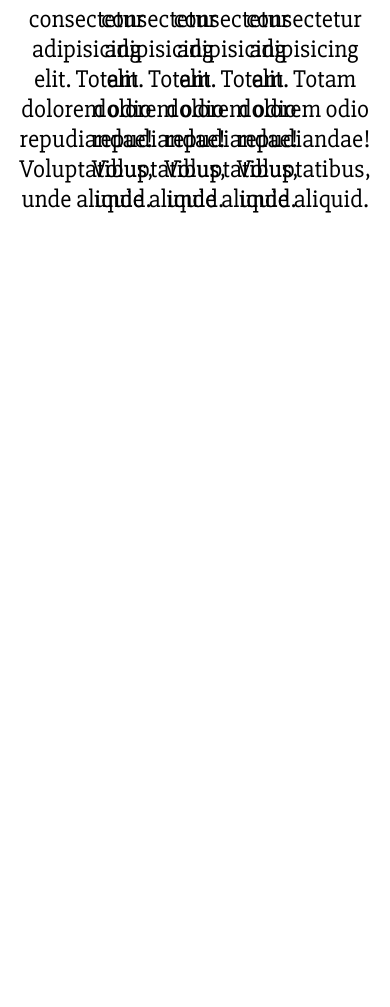
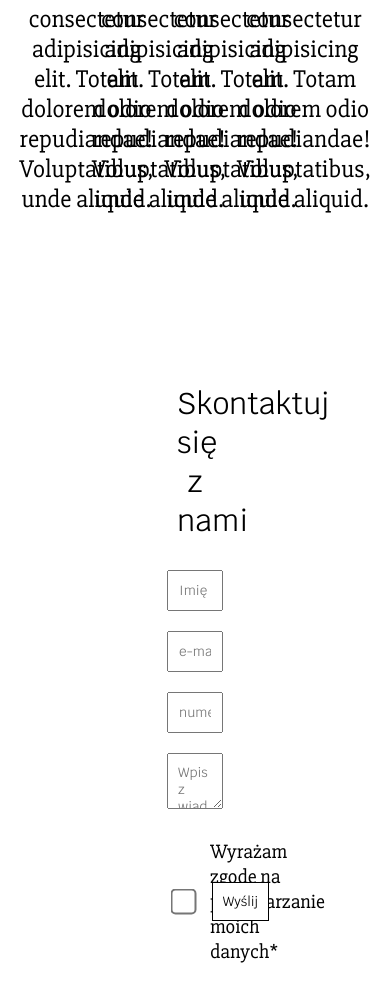
Before and after one commit to developroom/financeroom, a website: page index.html in a window 390 px wide. Shown: the part 4207-5214 px from the top of the page. Before the commit the page ends 4501 px from the top, so only its background shows below. Drawn offline with nearby package versions, Linux system fonts and the light colour scheme.

Commit message:
section form not responsive done

```diff
--- a/index.html
+++ b/index.html
@@ -77,6 +77,7 @@
            </div>
        </section>
     <!-- section offer stop -->
+    <!-- section card start -->
         <section class="cardSection">
             <h2 class="cardHeading">Lorem Ipsum</h2>
             <div class="cardHolder">
@@ -98,6 +99,25 @@
                 </div>
             </div>
         </section>
+    <!-- section card stop  -->
+    <!-- section form start -->
+        <section class="formSection">
+            <form class="form">
+                <p class="formParagraf">Skontaktuj się z nami</p>
+                <input type="text" class="formInput" placeholder="Imię i nazwisko">
+                <input type="email" class="formInput" placeholder="e-mail">
+                <input type="tel" class="formInput" placeholder="numer telefonu">
+                <textarea class="formTextarea" placeholder="Wpisz wiadomość"></textarea>
+                <div class="formInner">
+                    <div class="formInnerHolder">
+                        <input class="formInnerHolderCheckbox" type="checkbox">
+                        <p class="formInnerHolderParagraf">Wyrażam zgodę na przetwarzanie moich danych*</p>
+                    </div>
+                    <input type="submit" class="formInnerSend" value="Wyślij">
+                </div>
+            </form>
+        </section>
+    <!-- section form stop -->
     <!-- custion script start -->
     <script src="./static/js/main.js"></script>
     <!-- custion script stop -->
--- a/static/css/main.css
+++ b/static/css/main.css
@@ -5,3 +5,4 @@
 @import './modules/aboutus.css';
 @import './modules/offer.css';
 @import './modules/card.css';
+@import './modules/form.css';
--- a/static/css/modules/font.css
+++ b/static/css/modules/font.css
@@ -22,7 +22,9 @@ h6{
 
 form,
 input,
-textarea{
+textarea,
+form > p,
+::placeholder{
     font-family: 'Krub', sans-serif;
 }
 /* setting font for a project stop */
--- /dev/null
+++ b/static/css/modules/form.css
@@ -0,0 +1,71 @@
+/* form section start */
+section.formSection{
+    width: 100%;
+    padding: 5rem;
+    display: flex;
+    justify-content: center;
+    align-items: center;
+}
+
+section.formSection form.form{
+    width: 40%;
+    height: 100%;
+    padding: 2rem;
+    display: flex;
+    flex-direction: column;
+}
+
+section.formSection form.form p.formParagraf{
+    text-align: center;
+    font-size: 3rem;
+    padding: 2rem;
+}
+
+section.formSection form.form input.formInput{
+    padding: 1rem;
+    margin: 1rem;
+}
+
+section.formSection form.form textarea.formTextarea{
+    padding: 1rem;
+    margin: 1rem;
+}
+
+section.formSection form.form .formInner{
+    display: flex;
+    align-items: center;
+    justify-content: space-between;
+    /* padding: 1rem; */
+    margin: 1rem;
+}
+
+section.formSection form.form .formInner .formInnerHolder{
+    width: 80%;
+    display: flex;
+    justify-content: space-between;
+    align-items: center;
+}
+
+section.formSection form.form .formInner .formInnerHolder input.formInnerHolderCheckbox{
+    transform: scale(2);
+    padding: 1rem;
+    margin: 1rem;
+}
+
+section.formSection form.form .formInner .formInnerHolder p.formInnerHolderParagraf{
+    font-size: 2rem;
+    padding: 1rem;
+}
+
+section.formSection form.form .formInner input.formInnerSend{
+    padding: 1rem;
+    background-color: #ffffff;
+    outline: none;
+    border: solid 1px #000000;
+    transition: all .5s ease-in-out;
+}
+
+section.formSection form.form .formInner input.formInnerSend:hover{
+    box-shadow: inset 0px 0px 5px #000000;
+}
+/* form section stop */
```
